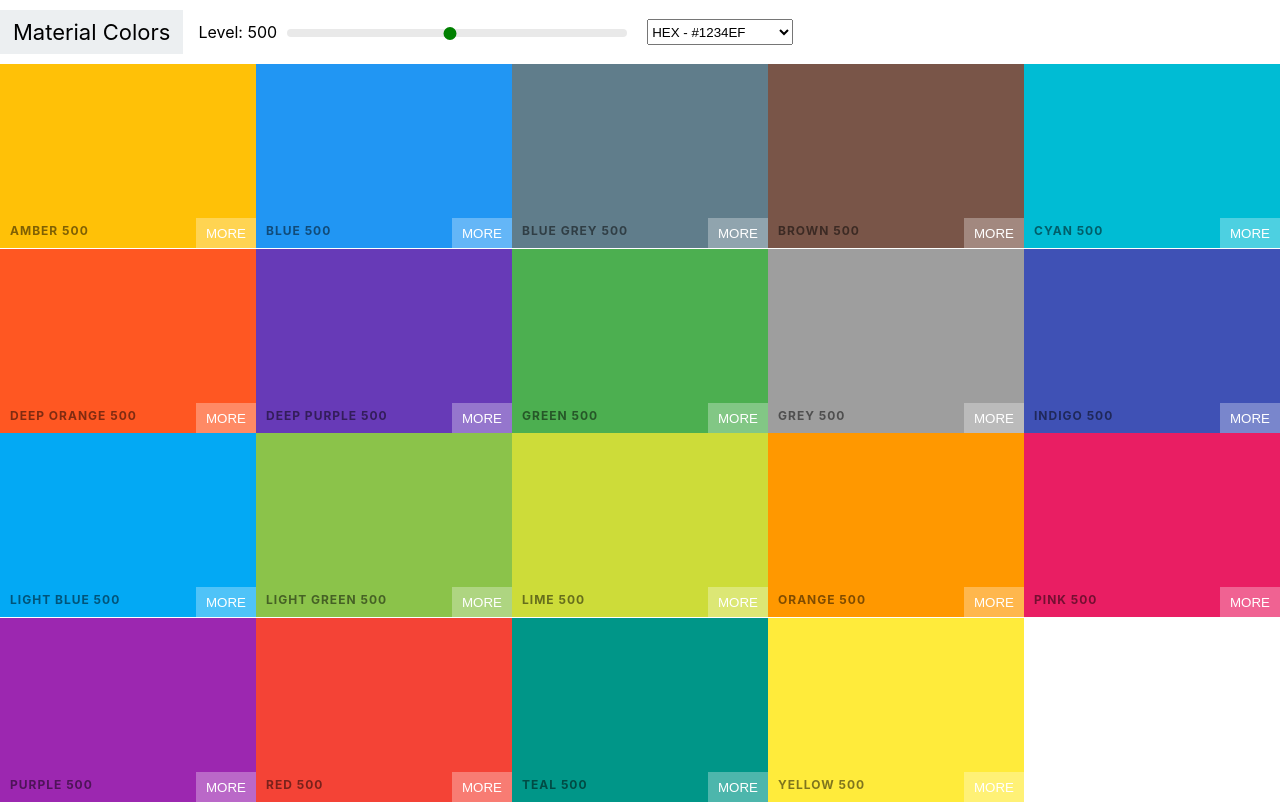
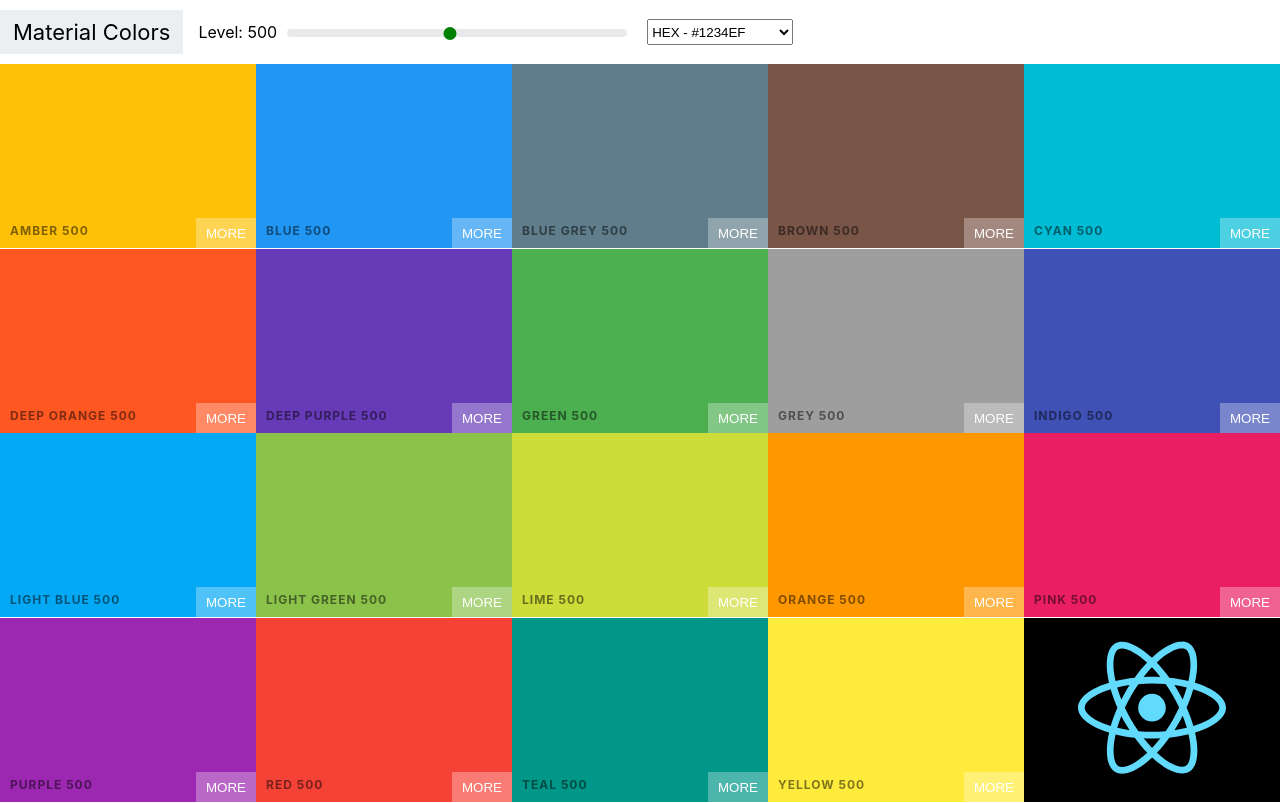
Before and after one commit to elie/materialcolors, a React (Create React App) app: page / in a window 1280 px wide. Built offline with nearby package versions, Linux system fonts and the light colour scheme.

Commit message:
basic overlay

```diff
--- a/src/App.css
+++ b/src/App.css
@@ -2,6 +2,21 @@ body {
   -webkit-overflow-scrolling: touch;
   overflow-x: hidden;
   height: 100%;
+}
+
+.App-logo {
+  /* animation: App-logo-spin infinite 20s linear; */
+  height: 22.5vh;
+  pointer-events: none;
+}
+
+@keyframes App-logo-spin {
+  from {
+    transform: rotate(0deg);
+  }
+  to {
+    transform: rotate(360deg);
+  }
 }
 
 .colors,
@@ -9,6 +24,21 @@ body,
 header,
 html {
   min-width: 960px;
+}
+
+.color {
+  cursor: pointer;
+  margin: 0 auto;
+  height: 23vh;
+  display: inline-block;
+  width: 20%;
+  position: relative;
+  margin-bottom: -3.5px;
+}
+
+.logo-container {
+  background: black;
+  text-align: center;
 }
 
 .copy-container {
--- a/src/App.js
+++ b/src/App.js
@@ -1,8 +1,10 @@
 import React, { Component } from "react";
 import "./App.css";
+import logo from "./logo.svg";
 import ColorBox from "./ColorBox";
 import NavBar from "./NavBar";
 import colors from "./colors";
+
 class App extends Component {
   constructor(props) {
     super(props);
@@ -67,7 +69,14 @@ class App extends Component {
           isShowingAllColors={this.state.showingAllColors}
           handleColorVal={this.changeColors}
         />
-        <div className="App colors">{colorBoxes}</div>
+        <div className="App colors">
+          {colorBoxes}
+          {this.state.showingAllColors && (
+            <div className="logo-container color">
+              <img src={logo} className="App-logo" alt="logo" />
+            </div>
+          )}
+        </div>
         <div>
           {!this.state.showingAllColors && (
             <div className="color back">
--- a/src/ColorBox.css
+++ b/src/ColorBox.css
@@ -1,13 +1,3 @@
-.color {
-  cursor: pointer;
-  margin: 0 auto;
-  height: 23vh;
-  display: inline-block;
-  width: 20%;
-  position: relative;
-  margin-bottom: -3.5px;
-}
-
 .copy-button {
   width: 100px;
   height: 30px;
--- a/src/ColorBox.js
+++ b/src/ColorBox.js
@@ -1,6 +1,7 @@
 import React, { PureComponent } from "react";
 import "./ColorBox.css";
 import { CopyToClipboard } from "react-copy-to-clipboard";
+import CopyOverlay from "./CopyOverlay";
 
 class ColorBox extends PureComponent {
   constructor(props) {
@@ -20,7 +21,7 @@ class ColorBox extends PureComponent {
   }
   changeCopyState() {
     this.setState({ copied: true }, () => {
-      setTimeout(() => this.setState({ copied: false }), 1000);
+      setTimeout(() => this.setState({ copied: false }), 1500);
     });
   }
   render() {
@@ -37,6 +38,9 @@ class ColorBox extends PureComponent {
             <div className="box-content">{this.props.name}</div>
             <button className={currentClass}>
               {this.state.copied ? "Copied!" : "Copy"}
+              {this.state.copied ? (
+                <CopyOverlay backgroundColor={this.props.background} />
+              ) : null}
             </button>
           </div>
         </CopyToClipboard>
--- /dev/null
+++ b/src/CopyOverlay.css
@@ -0,0 +1,17 @@
+.overlay {
+  width: 100vw;
+  height: 100vh;
+  position: fixed;
+  z-index: 10000;
+  top: 44px;
+  left: 0;
+  opacity: 0.7;
+}
+
+.overlay-text {
+  display: flex;
+  align-items: center;
+  justify-content: center;
+  height: 100vh;
+  font-size: 102px;
+}
--- /dev/null
+++ b/src/CopyOverlay.js
@@ -0,0 +1,17 @@
+import React, { Component } from "react";
+import "./CopyOverlay.css";
+
+class CopyOverlay extends Component {
+  render() {
+    return (
+      <div
+        className="overlay"
+        style={{ background: this.props.backgroundColor }}
+      >
+        <div className="overlay-text">Copied!</div>
+      </div>
+    );
+  }
+}
+
+export default CopyOverlay;
```
